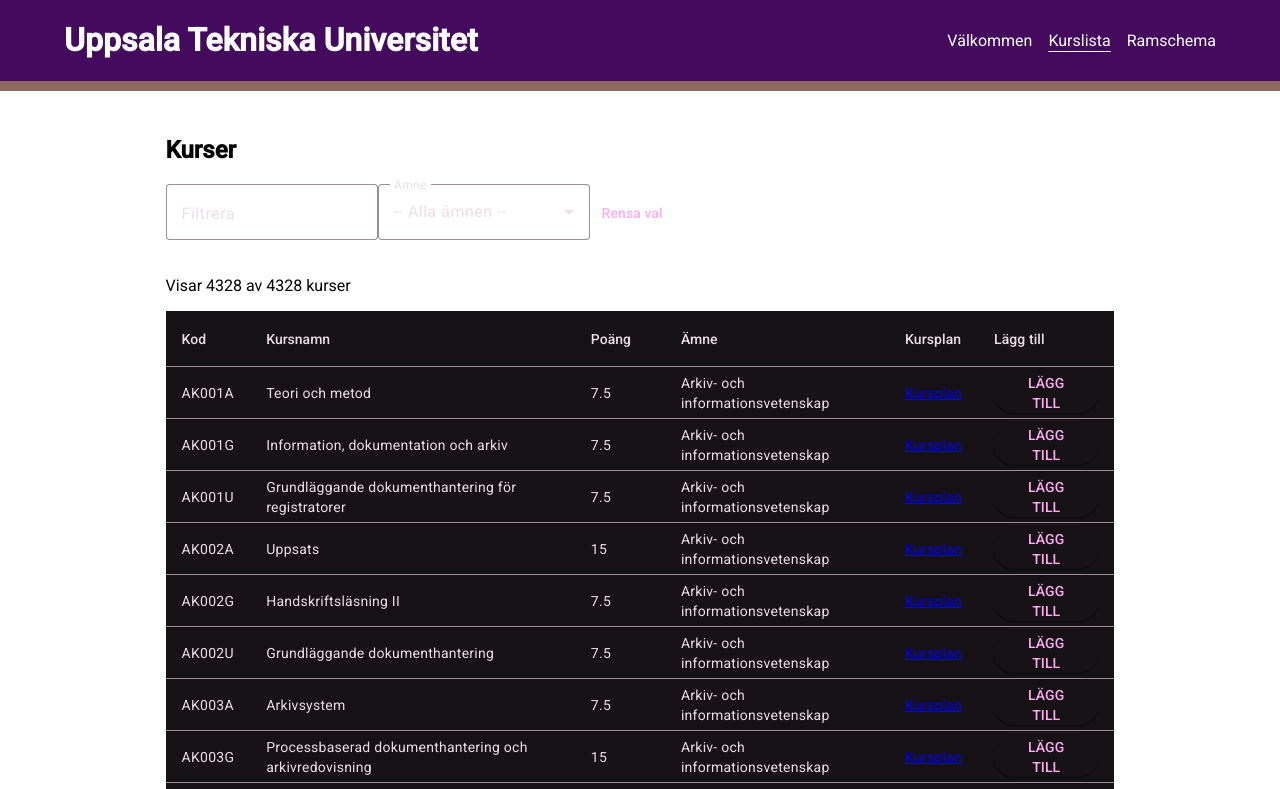
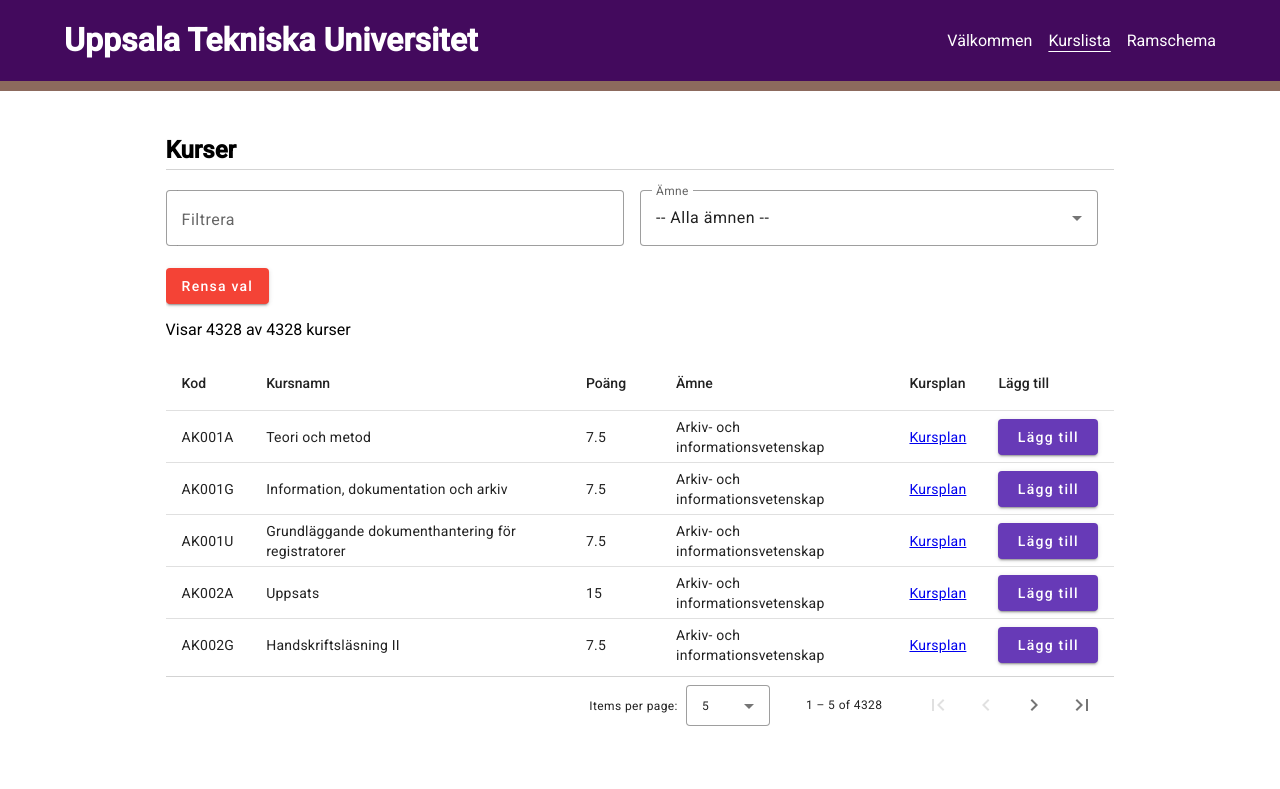
Before and after one commit to frja2400/dt208g-project, an Angular app: page /courses in a window 1280 px wide. Shown: the top 789 px of the page. Built offline with nearby package versions, Linux system fonts and the light colour scheme.

Commit message:
Ändrade tema på min Angular Material-tabell. Gjorde justeringar med CSS i enskilda komponenter för att anpassa tabellerna etc till min layout.

```diff
--- a/angular.json
+++ b/angular.json
@@ -27,7 +27,7 @@
               }
             ],
             "styles": [
-              "@angular/material/prebuilt-themes/magenta-violet.css",
+              "@angular/material/prebuilt-themes/deeppurple-amber.css",
               "src/styles.css"
             ],
             "scripts": []
@@ -86,7 +86,7 @@
               }
             ],
             "styles": [
-              "@angular/material/prebuilt-themes/magenta-violet.css",
+              "@angular/material/prebuilt-themes/deeppurple-amber.css",
               "src/styles.css"
             ],
             "scripts": []
--- a/src/app/courses/courses.component.css
+++ b/src/app/courses/courses.component.css
@@ -0,0 +1,22 @@
+.filterContainer {
+    display: flex;
+    flex-wrap: wrap;
+    gap: 1rem;
+}
+
+mat-form-field {
+    flex: 1;
+}
+
+h2, table {
+    border-bottom: 1px solid lightgrey;
+    padding-bottom: 5px;
+}
+
+.courseContainer {
+    overflow-x: auto;
+}
+
+button {
+  min-width: 100px;
+}
--- a/src/app/courses/courses.component.html
+++ b/src/app/courses/courses.component.html
@@ -2,6 +2,7 @@
     <h2>Kurser</h2>
 
     <!--Tvåvägs-databidning och användning av AM-formulärkomponenter-->
+    <div class="filterContainer">
         <mat-form-field appearance="outline">
             <mat-label>Filtrera</mat-label>
             <input matInput [(ngModel)]="filterValue" (input)="applyFilters()"
@@ -13,9 +14,10 @@
                 <mat-option value="">-- Alla ämnen --</mat-option>
                 <mat-option *ngFor="let subject of subjects" [value]="subject">{{ subject }}</mat-option>
             </mat-select>
-    </mat-form-field>
+        </mat-form-field><br>
+    </div>
 
-    <button mat-button color="warn" (click)="clearChoices()">Rensa val</button>
+    <button mat-raised-button color="warn" (click)="clearChoices()">Rensa val</button>
 
     <p>Visar {{ dataSource.filteredData.length }} av {{ dataSource.data.length }} kurser</p>
 
@@ -55,7 +57,7 @@
                 <!--Är kursen tillagd? Då ska säger knappen "TILLAGD", annars "LÄGG TILL"-->
                 <button mat-raised-button [color]="isCourseAdded(course) ? 'accent' : 'primary'"
                     [disabled]="isCourseAdded(course)" (click)="addCourse(course)">
-                    {{ isCourseAdded(course) ? 'TILLAGD' : 'LÄGG TILL' }}
+                    {{ isCourseAdded(course) ? 'Tillagd' : 'Lägg till' }}
                 </button>
             </td>
         </ng-container>
@@ -64,7 +66,7 @@
         <tr mat-header-row *matHeaderRowDef="displayedColumns"></tr>
         <tr mat-row *matRowDef="let row; columns: displayedColumns;"></tr>
     </table>
+</div>
 
 <!--Anger hur många rader som ska visas per sida-->
-    <mat-paginator [pageSizeOptions]="[10, 20]" showFirstLastButtons></mat-paginator>
-</div>
+<mat-paginator [pageSizeOptions]="[5, 10, 20]" showFirstLastButtons></mat-paginator>
--- a/src/app/schedule/schedule.component.css
+++ b/src/app/schedule/schedule.component.css
@@ -0,0 +1,12 @@
+.scheduleContainer {
+    overflow-x: auto;
+}
+
+button {
+  min-width: 100px;
+}
+
+h2, table {
+    border-bottom: 1px solid lightgrey;
+    padding-bottom: 5px;
+}
--- a/src/app/schedule/schedule.component.html
+++ b/src/app/schedule/schedule.component.html
@@ -1,7 +1,7 @@
 <div class="scheduleContainer">
-    <h2>Kurser</h2>
+    <h2>Ramschema</h2>
 
-    <button mat-button color="warn" (click)="removeAll()">TA BORT ALLA</button>
+    <button mat-raised-button color="warn" (click)="removeAll()">Ta bort alla</button>
 
     <table mat-table [dataSource]="dataSource">
 
@@ -35,7 +35,7 @@
         <ng-container matColumnDef="remove">
             <th mat-header-cell *matHeaderCellDef>Ta bort</th>
             <td mat-cell *matCellDef="let course">
-                <button mat-raised-button color="warn" (click)="removeCourse(course)">TA BORT</button>
+                <button mat-raised-button color="primary" (click)="removeCourse(course)">Ta bort</button>
             </td>
         </ng-container>
 
--- a/src/index.html
+++ b/src/index.html
@@ -1,5 +1,5 @@
 <!doctype html>
-<html lang="en">
+<html lang="sv">
 <head>
   <meta charset="utf-8">
   <title>Dt208gProject</title>
```
Also changed, not shown: package.json (line endings or trailing spaces), public/headerImage.jpg (deleted), src/styles.css (line endings or trailing spaces), 1 other file (tests, documents, lock files or other folders). Lines whose indentation alone changed are shown as unchanged.
